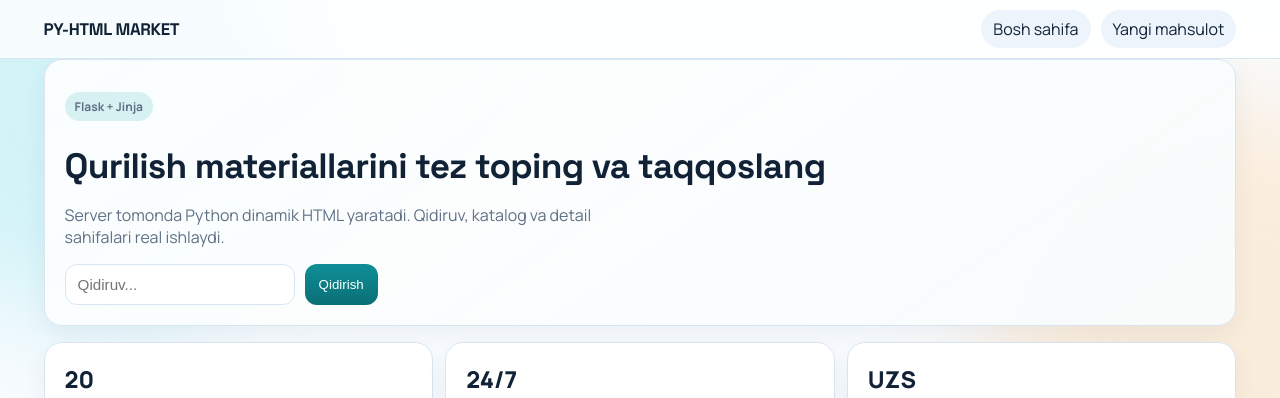
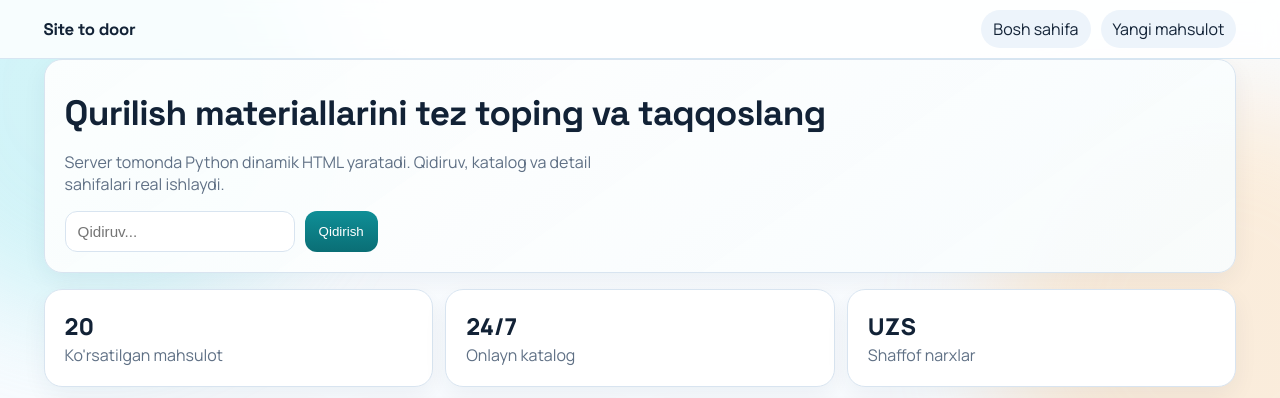
Before and after one commit to Boburjon2142/sitetodoor, a Flask app: page / in a window 1280 px wide. Shown: the top 398 px of the page. Run offline with Flask 3, Linux system fonts and the light colour scheme.

Commit message:
Update branding to Site to door and remove Flask+Jinja badge

```diff
--- a/python_html_app/templates/base.html
+++ b/python_html_app/templates/base.html
@@ -3,7 +3,7 @@
 <head>
   <meta charset="UTF-8" />
   <meta name="viewport" content="width=device-width, initial-scale=1.0" />
-  <title>{% block title %}Python HTML Loyiha{% endblock %}</title>
+  <title>{% block title %}Site to door{% endblock %}</title>
   <link rel="preconnect" href="https://fonts.googleapis.com">
   <link rel="preconnect" href="https://fonts.gstatic.com" crossorigin>
   <link href="https://fonts.googleapis.com/css2?family=Manrope:wght@400;500;700;800&family=Space+Grotesk:wght@500;700&display=swap" rel="stylesheet">
@@ -14,7 +14,7 @@
   <div class="bg-orb orb-b"></div>
   <header class="topbar">
     <div class="container row between center">
-      <a class="brand" href="{{ url_for('home') }}">PY-HTML MARKET</a>
+      <a class="brand" href="{{ url_for('home') }}">Site to door</a>
       <nav class="row gap-sm">
         <a href="{{ url_for('home') }}">Bosh sahifa</a>
         <a href="{{ url_for('create_form') }}">Yangi mahsulot</a>
--- a/python_html_app/templates/index.html
+++ b/python_html_app/templates/index.html
@@ -1,8 +1,7 @@
 {% extends "base.html" %}
-{% block title %}Bosh sahifa{% endblock %}
+{% block title %}Site to door - Bosh sahifa{% endblock %}
 {% block content %}
 <section class="hero card glass">
-  <p class="badge">Flask + Jinja</p>
   <h1>Qurilish materiallarini tez toping va taqqoslang</h1>
   <p>Server tomonda Python dinamik HTML yaratadi. Qidiruv, katalog va detail sahifalari real ishlaydi.</p>
   <form method="get" action="{{ url_for('home') }}" class="row gap-sm wrap search-row">
```
